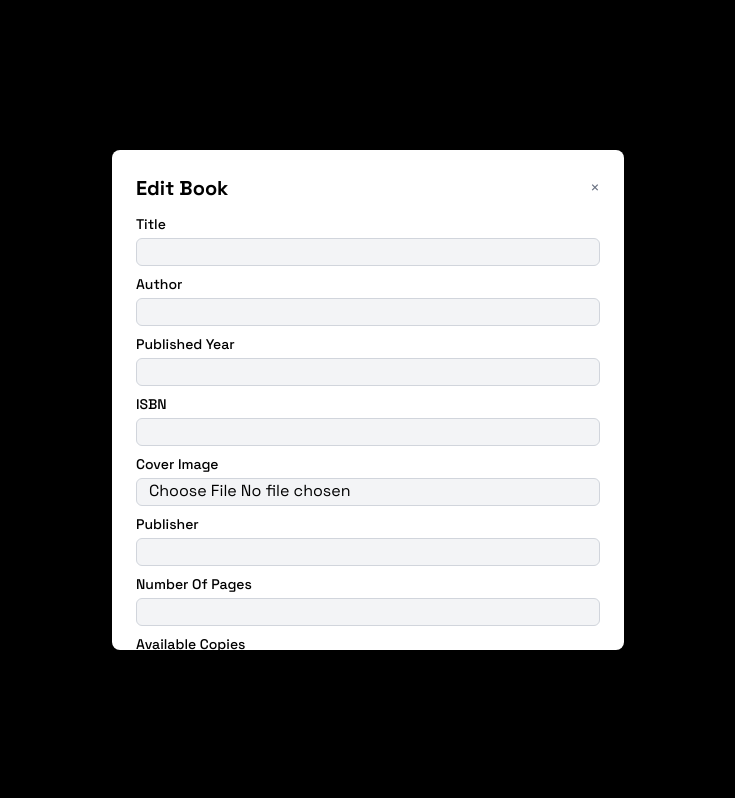
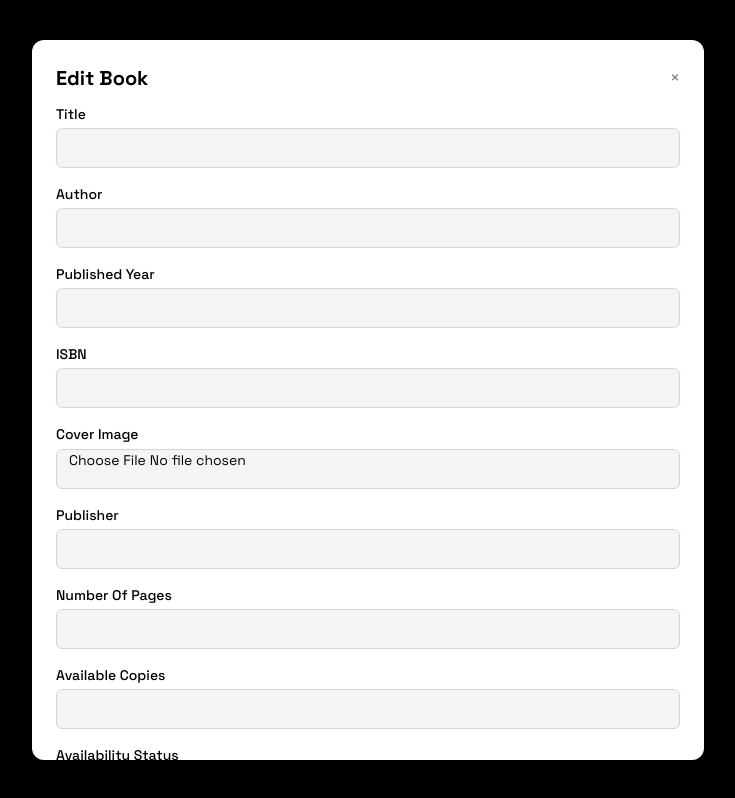
Before and after one commit to Dev-Novas/library-app, a React (Vite) app: page /AddBook in a window 1280 px wide. Both pictures are taken after a click on the button "Edit Book". Shown: the part 629-1427 px from the top of the page, without its empty margins (272-1007 px from the left). Built offline with nearby package versions, Linux system fonts and the light colour scheme.

Commit message:
updated add book page

```diff
--- a/src/pages/AddBook.jsx
+++ b/src/pages/AddBook.jsx
@@ -102,7 +102,7 @@ const AddBook = () => {
         {/* Edit book form */}
         {showEditForm && (
           <div className="fixed inset-0 bg-black bg-opacity-50 flex items-center justify-center p-4">
-            <div className="bg-white p-6 rounded-lg shadow-lg w-full max-w-lg max-h-[500px] overflow-y-auto">
+            <div className="bg-white p-6 rounded-lg shadow-lg w-11/12 max-w-lg sm:max-w-xl md:max-w-2xl max-h-[90vh] overflow-y-auto sm:rounded-xl">
               <div className="flex justify-between items-center mb-3">
                 <h2 className="text-xl font-bold">Edit Book</h2>
                 <button onClick={toggleEditForm} className="text-gray-500 hover:text-gray-700">
@@ -110,7 +110,7 @@ const AddBook = () => {
 
                 </button>
               </div>
-              <form action="" className="flex flex-col space-y-2 h-auto">
+              <form action="" className="flex flex-col space-y-4">
               {[
                 { label: "Title", id: "title", type: "text", required: true },
                 { label: "Author", id: "author", type: "text", required: true },
@@ -122,7 +122,7 @@ const AddBook = () => {
                 { label: "Available Copies", id: "copies", type:"number"}
 
               ].map(({ label, id, type, required }) => (
-                <div key={id}>
+                <div key={id} className="w-full">
                   <label htmlFor={id} className="text-sm font-medium block mb-1">
                     {label}
                   </label>
@@ -130,12 +130,12 @@ const AddBook = () => {
                     id={id}
                     type={type}
                     required={required}
-                    className="w-full bg-gray-100 border rounded-md h-7 border-gray-300 px-3 focus:outline-none focus:border-blue-500"/>
+                    className="w-full bg-gray-100 border rounded-md h-10 border-gray-300 px-3 focus:outline-none focus:border-blue-500 text-sm" />
               </div>
               ))}
               <div>
               <label htmlFor="status" className="text-sm font-medium block mb-1">Availability Status</label>
-            <select id="genre" className="w-full bg-gray-100 border rounded-md h-10 border-gray-300 px-3 py-2 focus:outline-none focus:border-blue-500 resize-none" required>
+            <select id="genre" className="w-full bg-gray-100 border rounded-md h-10 border-gray-300 px-3 py-2 focus:outline-none focus:border-blue-500 text-sm" required>
             <option value="">Select availability status</option>
               {status.map((status, index) => (
                 <option key={index} value={status}>
@@ -147,7 +147,7 @@ const AddBook = () => {
               </div>
               <div>
             <label htmlFor="genre" className="text-sm font-medium block mb-1">Genre</label>
-            <select id="genre" className="w-full bg-gray-100 border rounded-md h-10 border-gray-300 px-3 py-2 focus:outline-none focus:border-blue-500 resize-none" required>
+            <select id="genre" className="w-full bg-gray-100 border rounded-md h-10 border-gray-300 px-3 py-2 focus:outline-none focus:border-blue-500" required>
             <option value="">Select a genre</option>
               {genre.map((genre, index) => (
                 <option key={index} value={genre}>
```
